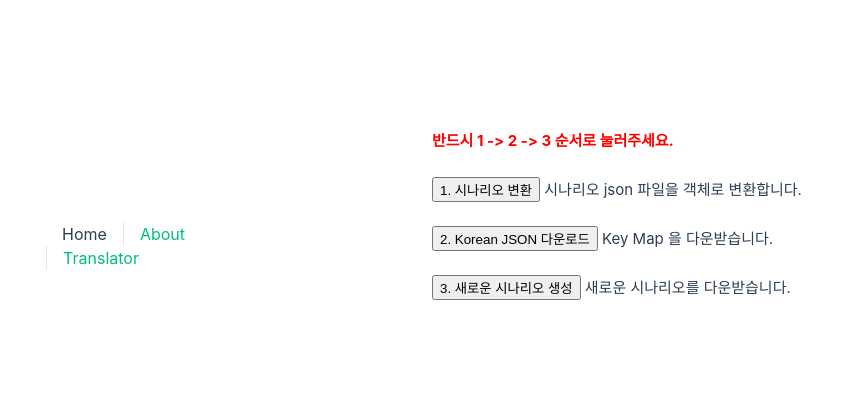
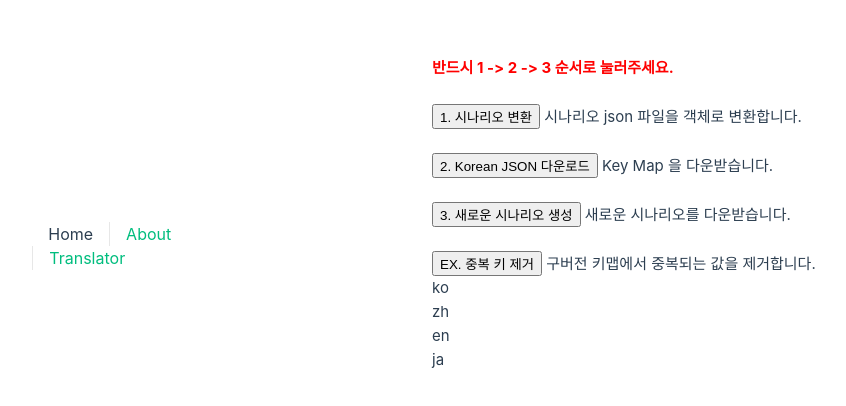
Before and after one commit to eemo-22/MultiLanguageConverter, a Vue app: page / in a window 1280 px wide. Shown: the part 162-568 px from the top of the page, without its empty margins (208-1054 px from the left). Built offline with nearby package versions, Linux system fonts and the light colour scheme.

Commit message:
키 맵 중복 제거 처리

```diff
--- a/src/components/NewScenario.vue
+++ b/src/components/NewScenario.vue
@@ -10,6 +10,31 @@
     <br /><br />
     <button type="button" @click="generateNewScenario">3. 새로운 시나리오 생성</button>
     <span> 새로운 시나리오를 다운받습니다.</span>
+    <br /><br />
+    <button type="button" @click="cutOffDuplicatedValues">EX. 중복 키 제거</button>
+    <span> 구버전 키맵에서 중복되는 값을 제거합니다.</span>
+
+    <br>
+    ko
+    <ul v-for="value in filterdKoArr" :key="value">
+      {{ value }}
+    </ul>
+    <br>
+    zh
+    <ul v-for="value in filterdZhArr" :key="value">
+      {{ value }}
+    </ul>
+    <br>
+    en
+    <ul v-for="value in filterdEnArr" :key="value">
+      {{ value }}
+    </ul>
+    <br>
+    ja
+    <ul v-for="value in filterdJaArr" :key="value">
+      {{ value }}
+    </ul>
+    <br>
     <!-- <br /><br />
     <hr />
     <br />
@@ -20,8 +45,8 @@
 </template>
 
 <script>
-import ForignerScenario from '../json/local/Local_Scenario_Origin.json';
-import KeyMap from '../json/local/Local_Scenario_Keymap_230112.json';
+import ForignerScenario from '../json/old/userToNatooScenario.json';
+import KeyMap from '../json/local/User_to_Natoo_230530_key_Origin230530.json';
 
 export default {
   data() {
@@ -33,9 +58,63 @@ export default {
       multiLanguage: [],
       jsonKey: [],
       rString: '',
+
+      filterdKoArr: [],
+      filterdZhArr: [],
+      filterdEnArr: [],
+      filterdJaArr: [],
     }
   },
   methods: {
+    cutOffDuplicatedValues() {
+      //  ko
+      const keyMap = Object.values(KeyMap.ko);
+
+      const newArray = [];
+      const duplicateKeys = [];
+
+      for (const [key, value] of Object.entries(keyMap)) {
+        if (!newArray.includes(value)) {
+          newArray.push(value);
+        } else {
+          duplicateKeys.push(key);
+        }
+      }
+      this.filterdKoArr = newArray;
+
+      //  zh
+      const keyMapZh = Object.values(KeyMap.zh);
+      const filteredArrayZh = [];
+
+      for (const [key, value] of Object.entries(keyMapZh)) {
+        if (!duplicateKeys.includes(key)) {
+          filteredArrayZh.push(value);
+        }
+      }
+      this.filterdZhArr = filteredArrayZh;
+
+      //  en
+      const keyMapEn = Object.values(KeyMap.en);
+      const filteredArrayEn = [];
+
+      for (const [key, value] of Object.entries(keyMapEn)) {
+        if (!duplicateKeys.includes(key)) {
+          filteredArrayEn.push(value);
+        }
+      }
+      this.filterdEnArr = filteredArrayEn;
+
+      //  ja
+      const keyMapJa = Object.values(KeyMap.ja);
+      const filteredArrayJa = [];
+
+      for (const [key, value] of Object.entries(keyMapJa)) {
+        if (!duplicateKeys.includes(key)) {
+          filteredArrayJa.push(value);
+        }
+      }
+      this.filterdJaArr = filteredArrayJa;
+    },
     generateNewScenario() {
       const data = JSON.stringify(this.gitple_scenario)
 
@@ -181,6 +260,7 @@ export default {
           if (!element.value._contents == null || !element.value._contents == "") {
             if (element.value._contents) {
               let idx = newResult.findIndex((targetValue) => targetValue === element.value._contents);
+              console.log('index?', idx);
               element.value._contents = '${$lang.message_' + ((idx).toString().padStart(4, '0')) + '}';
             }
             if (element.value._navButtons.length) {
```
